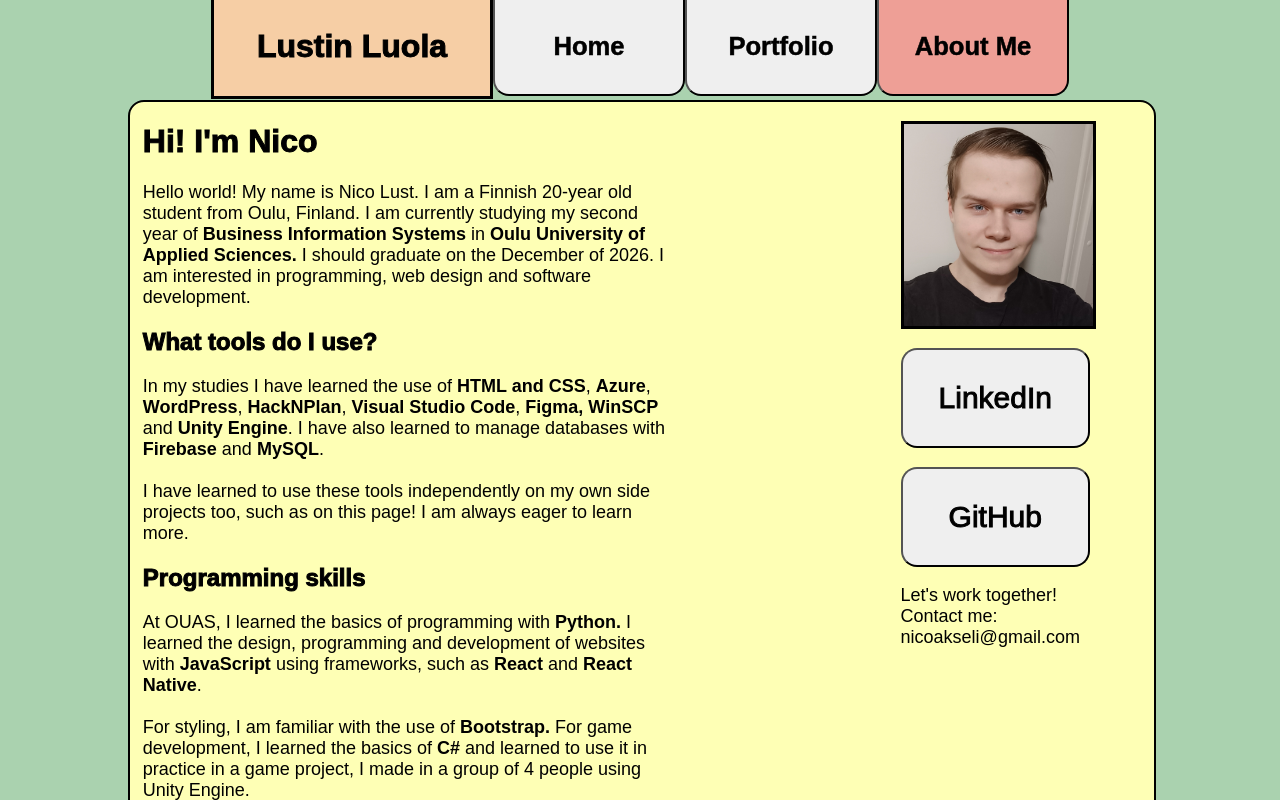
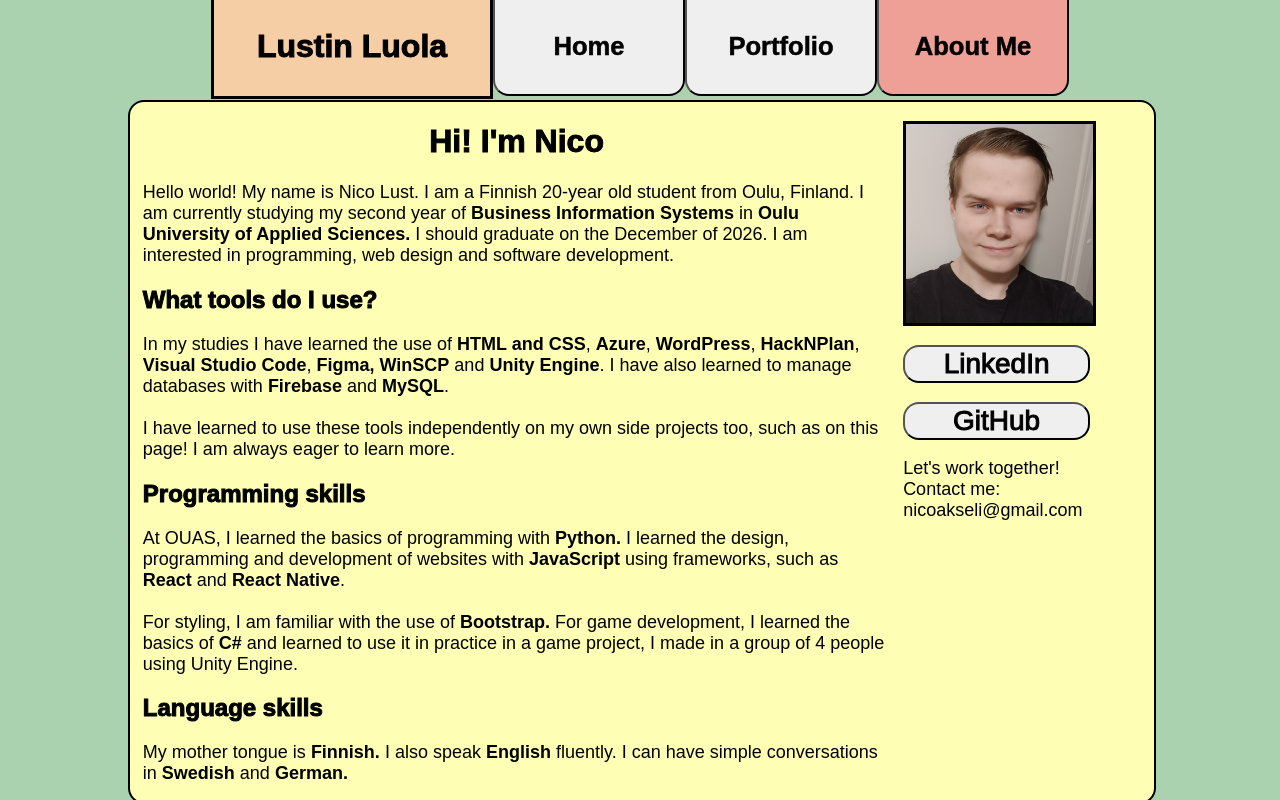
Before and after one commit to nicolust/portfolio, a React (Vite) app: page /portfolio/about in a window 1280 px wide. Built offline with nearby package versions, Linux system fonts and the light colour scheme; a web font is replaced by a local one.

Commit message:
Fixed routing.

```diff
--- a/src/pages/about.jsx
+++ b/src/pages/about.jsx
@@ -9,8 +9,9 @@ function AboutPage() {
         <div className="mainScreen"></div>
         <div className="Content">
         <div className="Texts">
-
+            <div className="Title">
             <h1>Hi! I'm Nico </h1>
+            </div>
             <p>Hello world! My name is Nico Lust. I am a Finnish 20-year old student from Oulu, Finland. I am currently
                 studying my second year of <b>Business Information Systems</b> in <b>Oulu
                 University of Applied Sciences.</b> I should graduate on the December of 2026.
--- a/src/pages/home.jsx
+++ b/src/pages/home.jsx
@@ -8,7 +8,7 @@ function HomePage() {
         <div className="mainScreen"></div>
         <div className="Content">
           <div className="TextsNoSidebar">
-            <h1>Hello world!</h1>
+            <div className="Title"><h1>Hello world!</h1></div>
             <p>
               <b>Lustin Luola</b> is a website created by me, Nico Lust, to showcase my
               skills on the field of <b>Information Technology.</b>
--- a/src/pages/portfolio.jsx
+++ b/src/pages/portfolio.jsx
@@ -8,7 +8,7 @@ function PortfolioPage () {
     return (
         <div className="mainScreen">
         <div className="PortfolioContent">
-            <div className="PortfolioText">
+            <div className="Title">
                 <h1>Portfolio</h1>
                 </div>
             <div className="PortfolioItems">
@@ -25,9 +25,10 @@ function PortfolioPage () {
                     <img src={LustinLuola}></img>
                     <h2>Lustin Luola</h2>
                     <h3>Solo, Web</h3>
-                    <p>A website portfolio to showcase my skills on the field of IT.</p>
+                    <p>A website portfolio to showcase my skills on the field of IT. Created using React with Vite and JavaScript. </p>
                     <button>Read more!</button>
                 </div>
+
 
             </div>
                 </div>
--- a/src/styles/general.css
+++ b/src/styles/general.css
@@ -18,13 +18,13 @@
     padding-left: 1vw;
     flex-direction: column; /* Stacks items vertically */
     width: 100%;
+    margin-right: 1vw;
 }
 
 .Texts p {
     font-family: Arial, Helvetica, sans-serif;
     text-align: left;
     font-size: 18px;
-    padding-right: 30%;
 }
 
 .Texts h1 {
@@ -73,13 +73,13 @@
 .sidebar button {
     border-radius: 16px;
     margin-top: 10%;
-    height: 100px;
-    font-size: 30px;
+    height: auto;
+    font-size: 28px;
     font-family: "Doto", sans-serif;
     -webkit-text-stroke: 1px;
 }
 
-.sidebar button:hover {
+button:hover {
     background-color: #f6cea5;
     transition: 0.7s;
 }
@@ -120,7 +120,7 @@
     border-radius: 16px;
 }
 
-.PortfolioText {
+.Title {
     width: 100%;
     text-align: center;
     font-family: "Doto", sans-serif;
@@ -140,14 +140,16 @@
     margin-bottom: 6px;
     background-color: white;
     height: auto;
-    width: 25vw;
+    width: 24vw;
     border: solid;
     border-radius: 16px;
+    border-width: 2px;
     display: flexbox;
+    padding: 8px;
 }
 
 .PortfolioItem img {
-    width: 25vw;
+    width: 24vw;
     border-radius: 16px;
 }
 
@@ -170,17 +172,11 @@
 }
 
     @media only screen and (max-width: 600px) {
-        .Content {
-            width: 92vw;
-            margin-left: 2vw;
-            margin-right: 3vw;
-            display: grid;
-        }
-
-        .PortfolioContent {
+        .PortfolioContent, .Content {
             width: 92vw;
             margin-left: 2.5vw;
             margin-right: 2.5vw;
+            display: grid;
         }
 
         .PortfolioItem {
--- a/vite.config.js
+++ b/vite.config.js
@@ -1,8 +1,13 @@
 import { defineConfig } from 'vite';
 import react from '@vitejs/plugin-react';
 
-// Check if we're in production (on GitHub Pages)
 export default defineConfig({
   plugins: [react()],
-  base: '/portfolio',
+  server: {
+    historyApiFallback: true,
+    hmr: true, // Hot Module Replacement for a better dev experience
+  },
+  build: {
+    outDir: "dist",
+  },
 });
```
